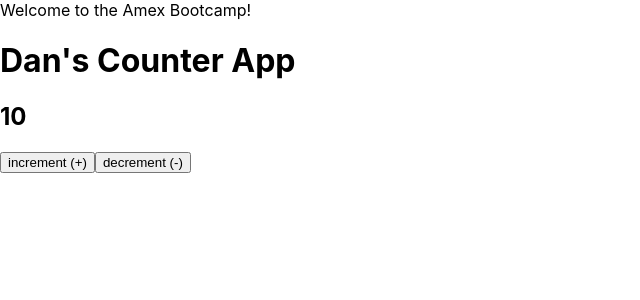
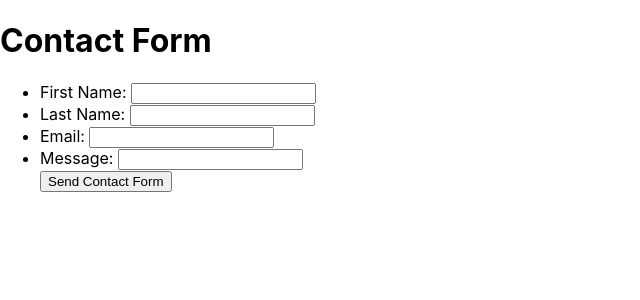
Before and after one commit to dliebman100/w2d1-demo, a React (Create React App) app: page / in a window 1280 px wide. Shown: the top 300 px of the page, without its empty margins (0-640 px from the left). Built offline with nearby package versions, Linux system fonts and the light colour scheme.

Commit message:
commit 1330

```diff
--- a/src/App.js
+++ b/src/App.js
@@ -1,14 +1,13 @@
 import React, { Component } from "react";
-import Welcome from "./components/Welcome/Welcome";
-import Person from "./components/Person/Person";
-import Counter from "./components/Counter/Counter";
+// import Welcome from "./components/Welcome/Welcome";
+// import Counter from "./components/Counter/Counter";
+import ContactForm from './components/ContactForm/ContactForm';
 
 export default class App extends Component {
   render() {
     return (
       <div>
-        <Welcome />
-        <Counter />
+        <ContactForm />
       </div>
     );
   }
--- /dev/null
+++ b/src/components/ContactForm/ContactForm.js
@@ -0,0 +1,143 @@
+import React, { Component } from "react";
+
+/*
+In your create-react-app project from yesterday, add a new component called ContactForm which accepts the following state variables: `firstName`, `lastName`, `email`, and `message`. You can initialize them with any strings you want. Render the ContactForm component to the page and display the state.
+
+Modify the form so that if the message field is empty when the user submits the form, the following message is displayed along with the Reset button.
+
+When building a form, user input is tied to the state of the application so think controlled components.
+
+Don't
+Repeat
+Yourself
+*/
+
+export default class ContactForm extends Component {
+  constructor(props) {
+    super(props);
+
+    this.state = {
+      submitted: false,
+      firstName: "",
+      lastName: "",
+      email: "",
+      message: "",
+    };
+  }
+
+  //custom methods go here above render && use arrow functions to help bind the context within the handleFirtNameChange
+  //   handleFirstNameChange = (event) => {
+  //     //we are passing in an obj
+  //     this.setState({
+  //       firstName: event.target.value, //grab the value from the input field
+  //     });
+  //   };
+  //   handleLastNameChange = (event) => {
+  //     this.setState({
+  //       lastName: event.target.value, //grab the value from the input field
+  //     });
+  //   };
+  //   handleEmailChange = (event) => {
+  //     this.setState({
+  //       email: event.target.value, //grab the value from the input field
+  //     });
+  //   };
+  //   handleMessageChange = (event) => {
+  //     this.setState({
+  //       message: event.target.value, //grab the value from the input field
+  //     });
+  //   };
+
+  handleChange = (event) => {
+    this.setState({
+      [event.target.name]: event.target.value,
+    });
+  };
+
+  //handleSubmit updates the submit from (false) to true
+  handleSubmit = (event) => {
+    event.preventDefault();
+    // update the submitted state to true
+    this.setState({
+      submitted: true,
+    });
+  };
+
+  //calls setState which render() gets triggered, skips the conditional and calls JSX elements
+  handleReset = () => {
+    this.setState({
+      submitted: false,
+      firstName: "",
+      lastName: "",
+      email: "",
+      message: "",
+    });
+  };
+  render() {
+    if (this.state.submitted) {
+      return (
+        <section>
+          <p>
+            Thank you, {this.state.firstName}, for submitting the form with the
+            following message: {this.state.message}
+          </p>
+          <button onClick={this.handleReset}>Reset Form</button>
+        </section>
+      );
+    }
+    //user input tied to the state
+    return (
+      <div>
+        <h1>
+          {`${this.state.firstName} ${this.state.lastName} ${this.state.email} ${this.state.message}`}{" "}
+          Contact Form
+        </h1>
+        <form onSubmit={this.handleSubmit}>
+          <ul>
+            <li>
+              <label htmlFor="firstName">First Name: </label>
+              <input
+                type="text"
+                id="firstName"
+                name="firstName"
+                value={this.state.firstName}
+                onChange={this.handleChange}
+              />
+            </li>
+            <li>
+              <label htmlFor="lastName">Last Name: </label>
+              <input
+                type="text"
+                id="lastName"
+                name="lastName"
+                value={this.state.lastName}
+                onChange={this.handleChange}
+              />
+            </li>
+            <li>
+              <label htmlFor="email">Email: </label>
+              <input
+                type="text"
+                id="email"
+                name="email"
+                value={this.state.email}
+                onChange={this.handleChange}
+              />
+            </li>
+            <li>
+              <label htmlFor="message">Message: </label>
+              <input
+                type="text"
+                id="message"
+                name="message"
+                value={this.state.message}
+                onChange={this.handleChange}
+              />
+            </li>
+            <button>Send Contact Form</button>
+          </ul>
+        </form>
+      </div>
+    );
+  }
+}
```
Also changed, not shown: src/index.js (+4 -4 lines), src/review.md (added, +41 -0 lines).
